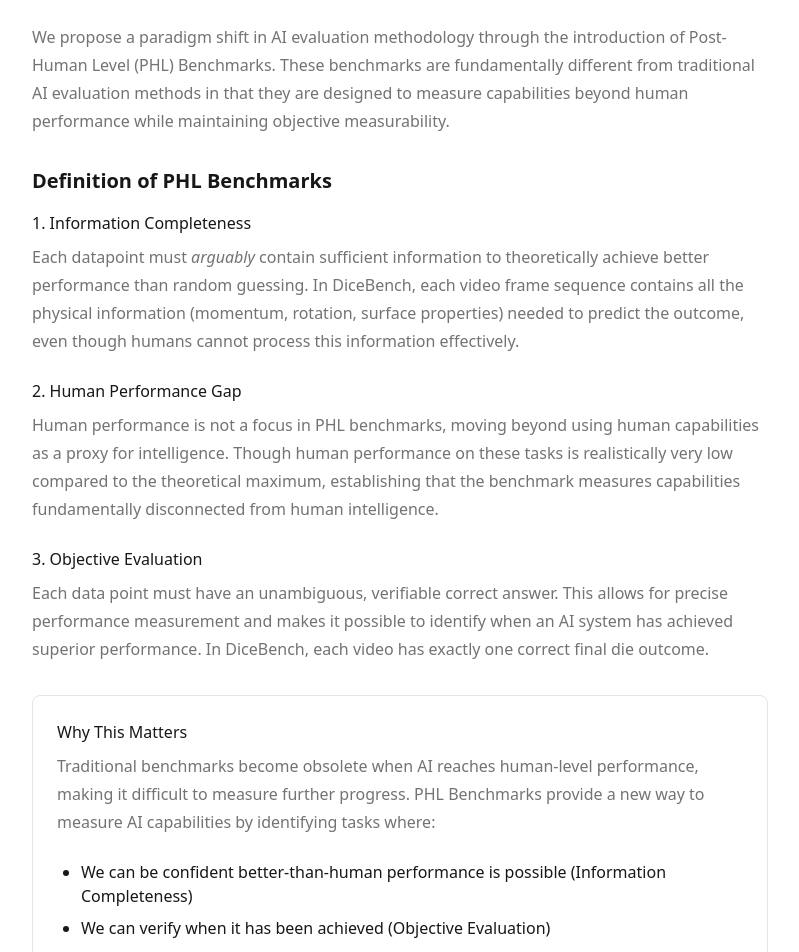
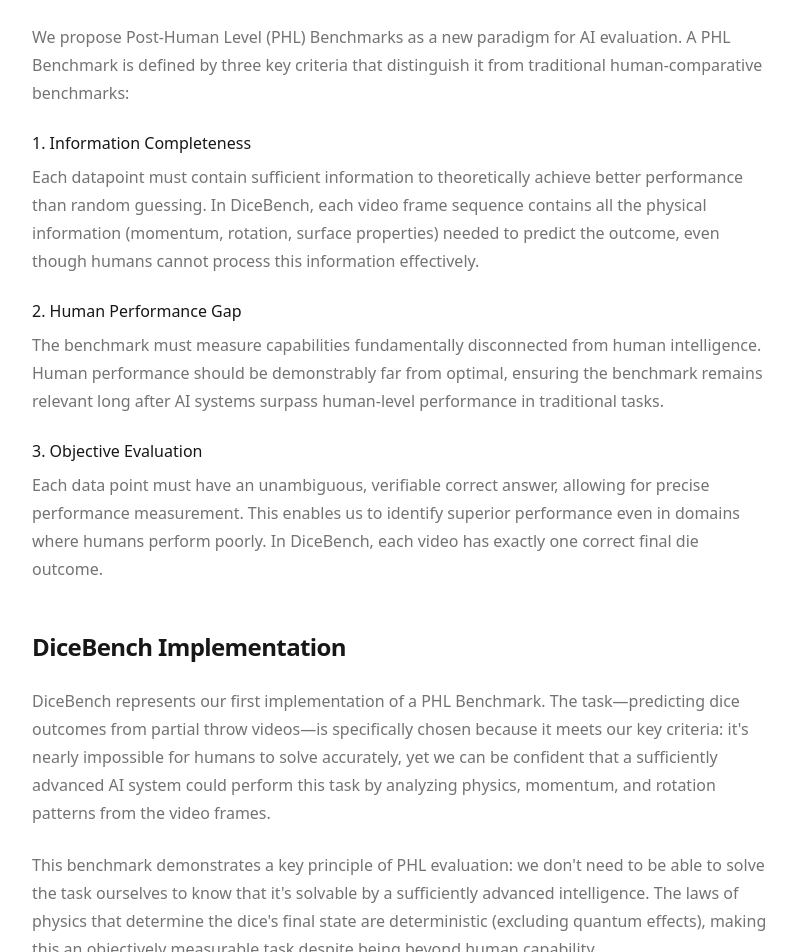
Before and after one commit to mrconter1/dice-bench, a Next.js app: page / in a window 1280 px wide. Shown: the part 1180-2132 px from the top of the page, without its empty margins (240-1039 px from the left). Built offline with nearby package versions, Linux system fonts and the light colour scheme.

Commit message:
Remove redundant info

```diff
--- a/src/app/page.tsx
+++ b/src/app/page.tsx
@@ -66,19 +66,16 @@ export default function Home() {
         <section id="phl-definition" className="mb-12">
           <h2>Post-Human Level (PHL) Benchmarks</h2>
           <p>
-            We propose a paradigm shift in AI evaluation methodology through the introduction of
-            Post-Human Level (PHL) Benchmarks. These benchmarks are fundamentally different from
-            traditional AI evaluation methods in that they are designed to measure capabilities
-            beyond human performance while maintaining objective measurability.
+            We propose Post-Human Level (PHL) Benchmarks as a new paradigm for AI evaluation.
+            A PHL Benchmark is defined by three key criteria that distinguish it from traditional
+            human-comparative benchmarks:
           </p>
 
-          <h3 className="text-xl font-semibold mt-8 mb-4">Definition of PHL Benchmarks</h3>
-
-          <div className="space-y-6">
+          <div className="space-y-6 mt-6">
             <div>
               <h4 className="font-medium mb-2">1. Information Completeness</h4>
               <p>
-                Each datapoint must <i>arguably</i> contain sufficient information to theoretically achieve better
+                Each datapoint must contain sufficient information to theoretically achieve better
                 performance than random guessing. In DiceBench, each video frame sequence contains all the
                 physical information (momentum, rotation, surface properties) needed to predict
                 the outcome, even though humans cannot process this information effectively.
@@ -88,43 +85,20 @@ export default function Home() {
             <div>
               <h4 className="font-medium mb-2">2. Human Performance Gap</h4>
               <p>
-                Human performance is not a focus in PHL benchmarks, moving beyond using human capabilities
-                as a proxy for intelligence. Though human performance on these tasks is realistically very
-                low compared to the theoretical maximum, establishing that the benchmark measures capabilities
-                fundamentally disconnected from human intelligence.
+                The benchmark must measure capabilities fundamentally disconnected from human intelligence.
+                Human performance should be demonstrably far from optimal, ensuring the benchmark remains
+                relevant long after AI systems surpass human-level performance in traditional tasks.
               </p>
             </div>
 
             <div>
               <h4 className="font-medium mb-2">3. Objective Evaluation</h4>
               <p>
-                Each data point must have an unambiguous, verifiable correct answer. This
-                allows for precise performance measurement and makes it possible to identify
-                when an AI system has achieved superior performance. In DiceBench, each
-                video has exactly one correct final die outcome.
+                Each data point must have an unambiguous, verifiable correct answer, allowing for precise
+                performance measurement. This enables us to identify superior performance even in domains
+                where humans perform poorly. In DiceBench, each video has exactly one correct final die outcome.
               </p>
             </div>
-          </div>
-
-          <div className="mt-8 p-6 border rounded-lg bg-muted/50">
-            <h4 className="font-medium mb-2">Why This Matters</h4>
-            <p>
-              Traditional benchmarks become obsolete when AI reaches human-level performance,
-              making it difficult to measure further progress. PHL Benchmarks provide a new
-              way to measure AI capabilities by identifying tasks where:
-            </p>
-            <ul className="mt-4 ml-6 list-disc space-y-2">
-              <li>
-                We can be confident better-than-human performance is possible (Information Completeness)
-              </li>
-              <li>
-                We can verify when it has been achieved (Objective Evaluation)
-              </li>
-              <li>
-                The benchmark won't be quickly saturated by reaching human-level performance
-                (Human Performance Gap)
-              </li>
-            </ul>
           </div>
         </section>
 
```
